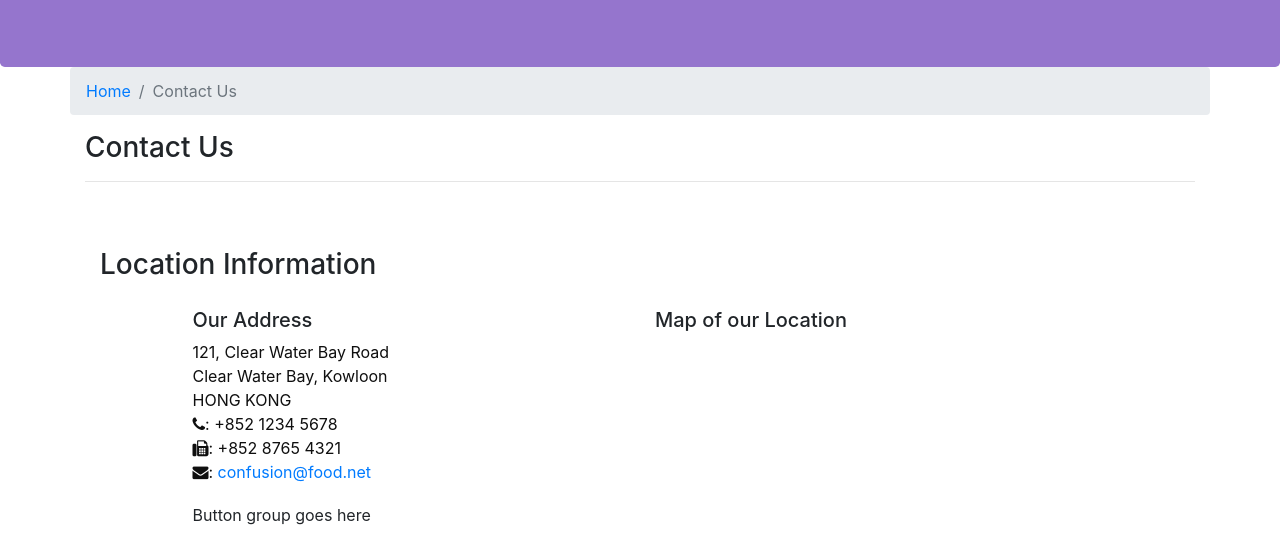
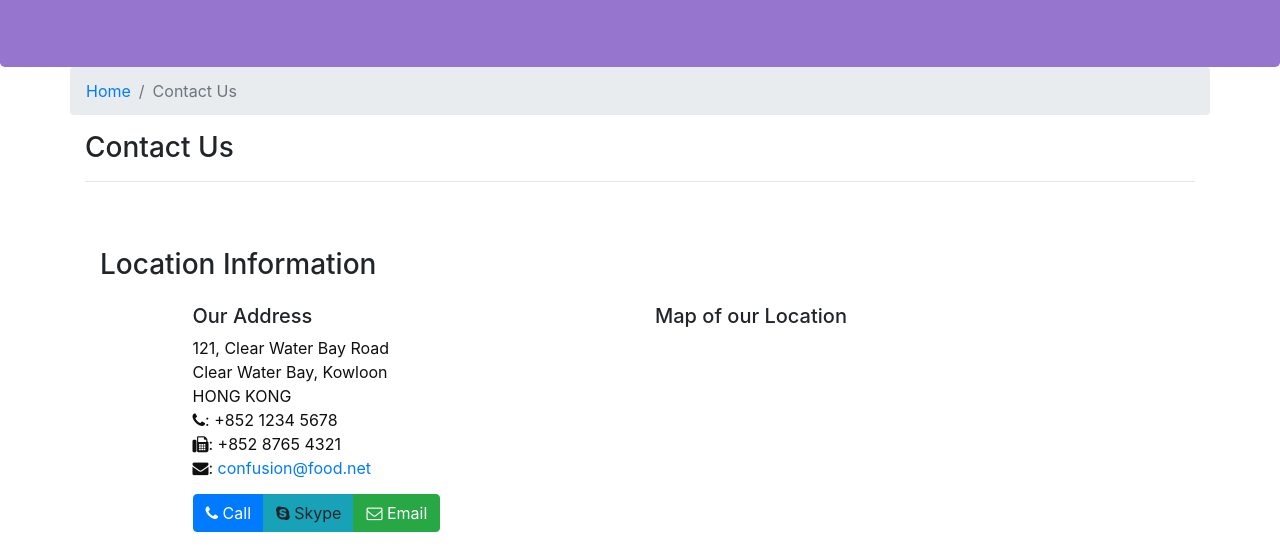
Before and after one commit to yuliamsky/conFusion, a website: page contactus.html in a window 1280 px wide. Shown: the part 243-800 px from the top of the page. Drawn offline with nearby package versions, Linux system fonts and the light colour scheme.

Commit message:
Add a group of buttons - use <a> tag to create a clickable button.

```diff
--- a/contactus.html
+++ b/contactus.html
@@ -80,7 +80,11 @@
                 <h5>Map of our Location</h5>
             </div>
             <div class="col-12 col-sm-11 offset-sm-1">
-                Button group goes here
+                <div role="group" class="btn-group">
+                  <a role="button" class="btn btn-primary" href="tel:+85212111"><i class="fa fa-phone"></i> Call</a>
+                  <a role="button" class="btn btn-info"><i class="fa fa-skype"></i> Skype</a>
+                  <a role="button" class="btn btn-success" href="mailto:confusion@food.net"><i class="fa fa-envelope-o"></i> Email</a>
+                </div>
             </div>
         </div>
 
@@ -91,7 +95,7 @@
             <div class="col-12 col-md-9">
                 Form goes here
             </div>
-             <div class="col-12 col-md">
+             <div class="col-12 col-md-3">
             </div>
        </div>
 
```
